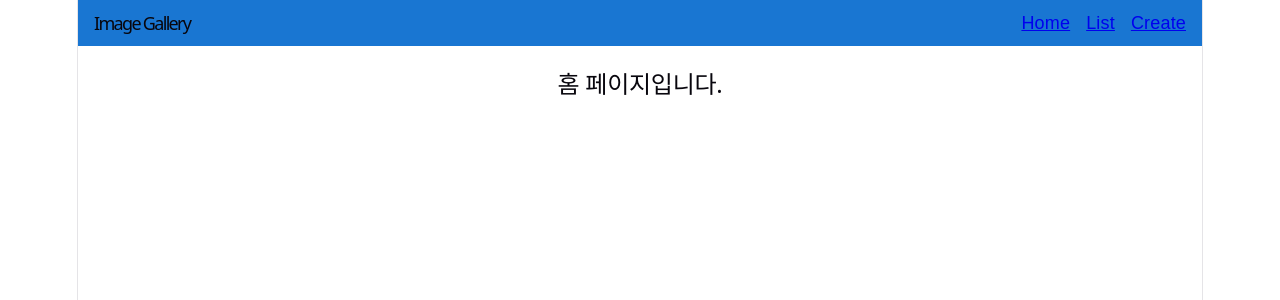
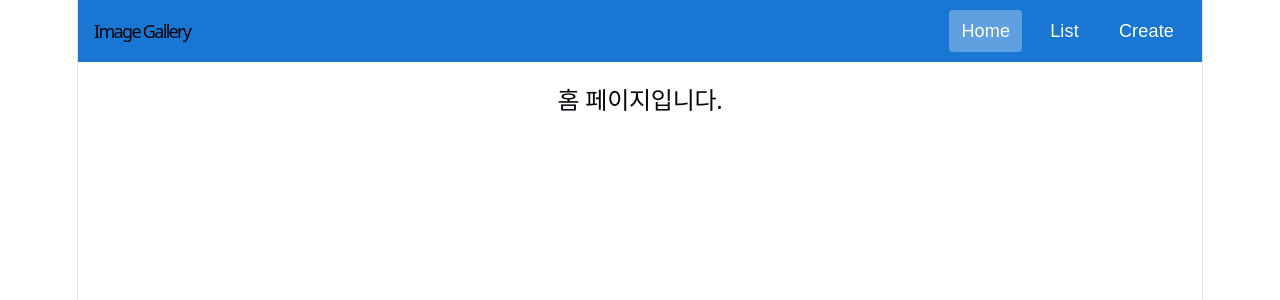
Before and after one commit to saintwoo5143-cmd/project4, a React (Vite) app: page / in a window 1280 px wide. Shown: the top 300 px of the page. Built offline with nearby package versions, Linux system fonts and the light colour scheme.

Commit message:
makesearchInList1632-sungmin

```diff
--- a/src/App.css
+++ b/src/App.css
@@ -325,3 +325,18 @@
 .card-content { padding: 12px; }
 .card-content h3 { margin: 0 0 8px; font-size: 16px; }
 .card-content p { margin: 0; color: #555; }
+
+/* NavLink styles */
+.nav-link {
+  color: white;
+  text-decoration: none;
+  padding: 8px 12px;
+  border-radius: 4px;
+  transition: background-color 0.3s;
+}
+.nav-link:hover {
+  background-color: rgba(255, 255, 255, 0.2);
+}
+.nav-link.active {
+  background-color: rgba(255, 255, 255, 0.3);
+}
--- a/src/App.jsx
+++ b/src/App.jsx
@@ -27,9 +27,26 @@ function App() {
       <Header />
 
       <main className="app-main">
+        {/* Search only visible on /list route */}
         <Routes>
           <Route path="/" element={<Home />} />
-          <Route path="/list" element={<ImageGrid />} />
+          <Route
+            path="/list"
+            element={
+              <>
+                <div className="header-center" style={{ marginBottom: '24px' }}>
+                  <input
+                    aria-label="search"
+                    className="search-input"
+                    placeholder="책 제목이나 설명으로 검색"
+                    value={query}
+                    onChange={(e) => setQuery(e.target.value)}
+                  />
+                </div>
+                <ImageGrid query={query} />
+              </>
+            }
+          />
           <Route path="/create" element={<Create />} />
         </Routes>
       </main>
--- a/src/components/Header.jsx
+++ b/src/components/Header.jsx
@@ -1,29 +1,18 @@
-import React, { useState, useMemo, useEffect } from 'react'
+import React from 'react'
 import '../App.css'
-import ImageGrid from '../views/ImageGrid'
 import { NavLink } from 'react-router-dom'
 
 function Header() {
-  return <header className="app-header">
-
-    <h1 className="app-title">Image Gallery</h1>
-
-    {/* <div className="header-center">
-      <input
-        aria-label="search"
-        className="search-input"
-        placeholder="책 제목이나 설명으로 검색"
-        value={query}
-        onChange={(e) => setQuery(e.target.value)}
-      />
-    </div> */}
-
-    <nav className="header-nav">
-      <NavLink to="/">Home</NavLink>
-      <NavLink to="/list">List</NavLink>
-      <NavLink to="/create">Create</NavLink>
-    </nav>
-  </header>;
+  return (
+    <header className="app-header">
+      <h1 className="app-title">Image Gallery</h1>
+      <nav className="header-nav">
+        <NavLink to="/" className="nav-link">Home</NavLink>
+        <NavLink to="/list" className="nav-link">List</NavLink>
+        <NavLink to="/create" className="nav-link">Create</NavLink>
+      </nav>
+    </header>
+  )
 }
 
 export default Header
--- a/src/main.jsx
+++ b/src/main.jsx
@@ -3,9 +3,9 @@ import { createRoot } from 'react-dom/client'
 import { BrowserRouter } from 'react-router-dom'
 import './index.css'
 import App from './App.jsx'
-import Home from './Home.jsx'
-import Create from './Create.jsx'
-import Update from './Update.jsx'
+import Home from './views/Home.jsx'
+import Create from './views/Create.jsx'
+import Update from './views/Update.jsx'
 
 
 createRoot(document.getElementById('root')).render(
--- a/src/views/ImageGrid.jsx
+++ b/src/views/ImageGrid.jsx
@@ -1,4 +1,4 @@
-import React, { useState, useEffect } from 'react'
+import React, { useState, useEffect, useMemo } from 'react'
 
 
 const sampleItems = Array.from({ length: 12 }).map((_, i) => ({
@@ -20,7 +20,7 @@ function Card({ item, onClick }) {
   )
 }
 
-export default function ImageGrid() {
+export default function ImageGrid({ query = '' }) {
   const [open, setOpen] = useState(false)
   const [selected, setSelected] = useState(null)
 
@@ -36,6 +36,17 @@ export default function ImageGrid() {
     setItems(sampleItems)
   }, [])
 
+  const filteredItems = useMemo(() => {
+    const q = query.trim().toLowerCase()
+    if (!q) return items
+    return items.filter((item) => {
+      return (
+        item.title.toLowerCase().includes(q) ||
+        item.subtitle.toLowerCase().includes(q)
+      )
+    })
+  }, [query, items])
+
   const handleOpen = (item) => {
     setSelected(item)
     setOpen(true)
@@ -49,7 +60,7 @@ export default function ImageGrid() {
   return (
     <div>
       <div className="image-grid">
-        {items.map((item) => (
+        {filteredItems.map((item) => (
           <Card key={item.id} item={item} onClick={() => handleOpen(item)} />
         ))}
       </div>
```
